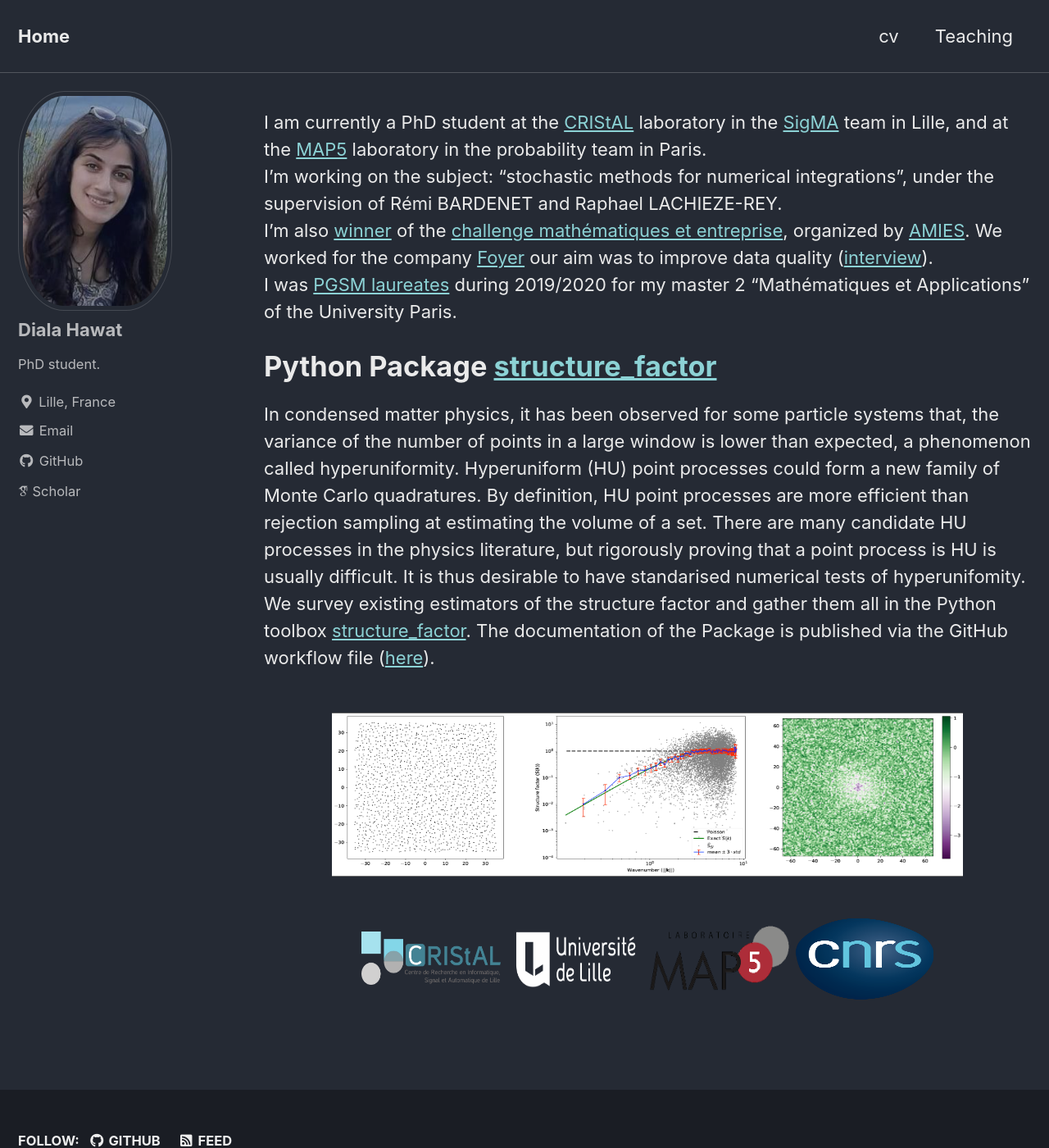
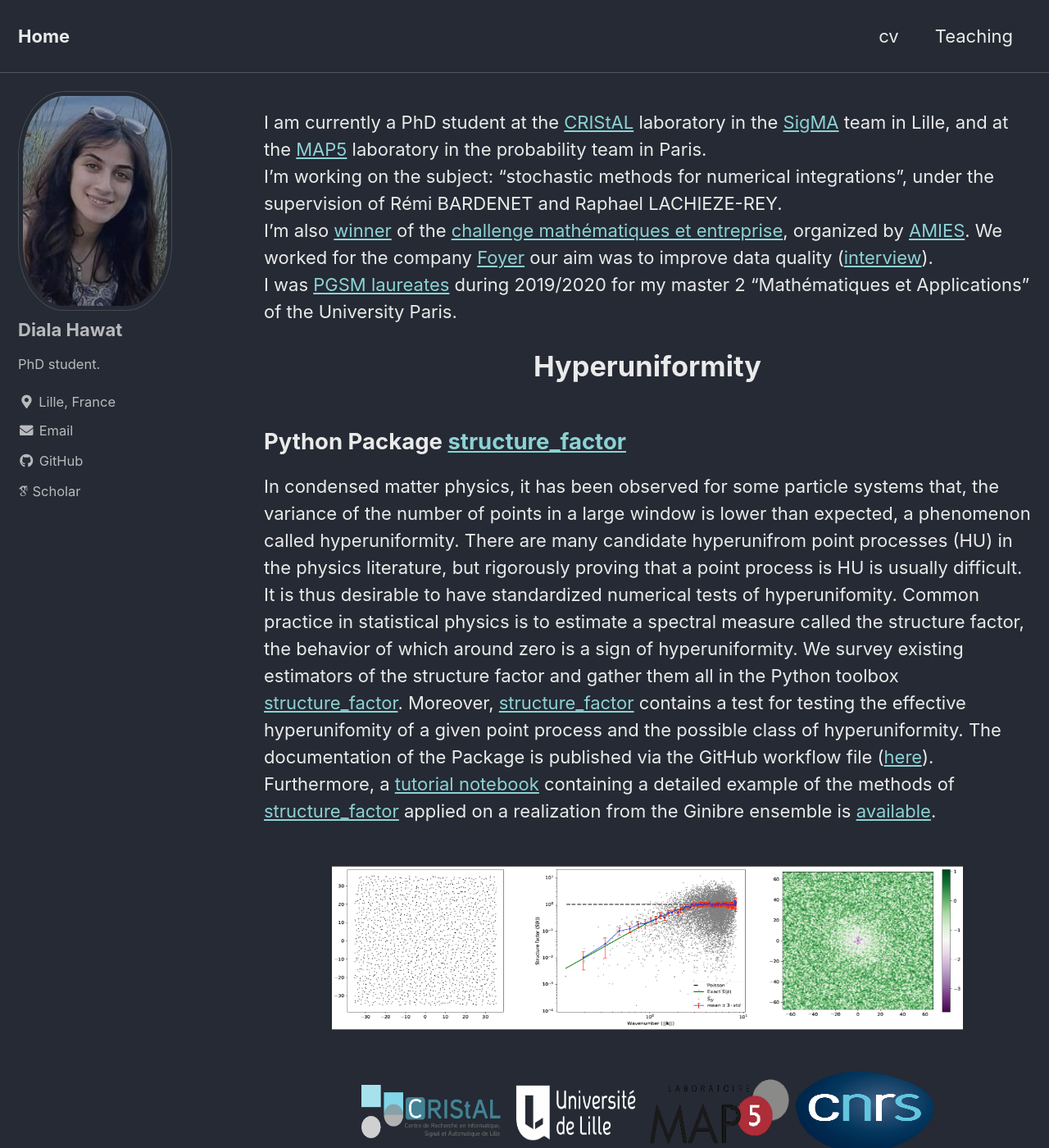
Before and after one commit to dhawat/dhawat.github.io, a Jekyll site: the page built from index.md, in a window 1280 px wide and 1400 px high. Shown: the whole window at 82% size. Built offline with Jekyll 4.4.1, drawn with Linux system fonts in a browser that asks for light colours; cached includes are drawn as plain includes; nearby versions of some CDN libraries; some web fonts are replaced.

Commit message:
update home page and teaching

```diff
--- a/index.md
+++ b/index.md
@@ -10,12 +10,15 @@ I'm also [winner](https://challenge-maths.sciencesconf.org/resource/page/id/1) o
 I was [PGSM laureates](https://applications.sciencesmaths-paris.fr/fr/les-laureats-du-programme-pgsm-master-850.htm) during 2019/2020 for my master 2
 "Mathématiques et Applications" of the University Paris.
 
-# Python Package [structure_factor](https://github.com/For-a-few-DPPs-more/structure-factor)
+<center> <h1>Hyperuniformity </h1> </center>
+
+## Python Package [structure_factor](https://github.com/For-a-few-DPPs-more/structure-factor)
 
 In condensed matter physics, it has been observed for some particle systems that, the variance of the number of points in a large window is lower than expected, a phenomenon called hyperuniformity.
-Hyperuniform (HU) point processes could form a new family of Monte Carlo quadratures.
-By definition, HU point processes are more efficient than rejection sampling at estimating the volume of a set. There are many candidate HU processes in the physics literature, but rigorously proving that a point process is HU is usually difficult. It is thus desirable to have standarised numerical tests of hyperunifomity. We survey existing estimators of the structure factor and gather them all in the Python toolbox [structure_factor](https://github.com/For-a-few-DPPs-more/structure-factor).
-The documentation of the Package is published via the GitHub workflow file ([here](https://for-a-few-dpps-more.github.io/structure-factor/)).
+There are many candidate hyperunifrom point processes (HU) in the physics literature, but rigorously proving that a point process is HU is usually difficult. It is thus desirable to have standardized numerical tests of hyperunifomity. Common practice in statistical physics is to estimate a spectral measure called the structure factor, the behavior of which around zero is a sign of hyperuniformity.
+We survey existing estimators of the structure factor and gather them all in the Python toolbox [structure_factor](https://github.com/For-a-few-DPPs-more/structure-factor).
+Moreover, [structure_factor](https://github.com/For-a-few-DPPs-more/structure-factor) contains a test for testing the effective hyperunifomity of a given point process and the possible class of hyperuniformity.
+The documentation of the Package is published via the GitHub workflow file ([here](https://for-a-few-dpps-more.github.io/structure-factor/)). Furthermore, a [tutorial notebook](https://github.com/For-a-few-DPPs-more/structure-factor/blob/main/notebooks/tutorial_structure_factor.ipynb) containing a detailed example of the methods of [structure_factor](https://github.com/For-a-few-DPPs-more/structure-factor) applied on a realization from the Ginibre ensemble is [available](https://github.com/For-a-few-DPPs-more/structure-factor/blob/main/notebooks/tutorial_structure_factor.ipynb).
 
 <div align="middle" style="margin-top: 50px">
   <img src="{{ site.url }}{{ site.baseurl }}/assets/images/si_ginibre.png" alt="" style="width:770px;height:200px;">
```
Also changed, not shown: _pages/teaching.md (+3 -3 lines), 3 other files.
